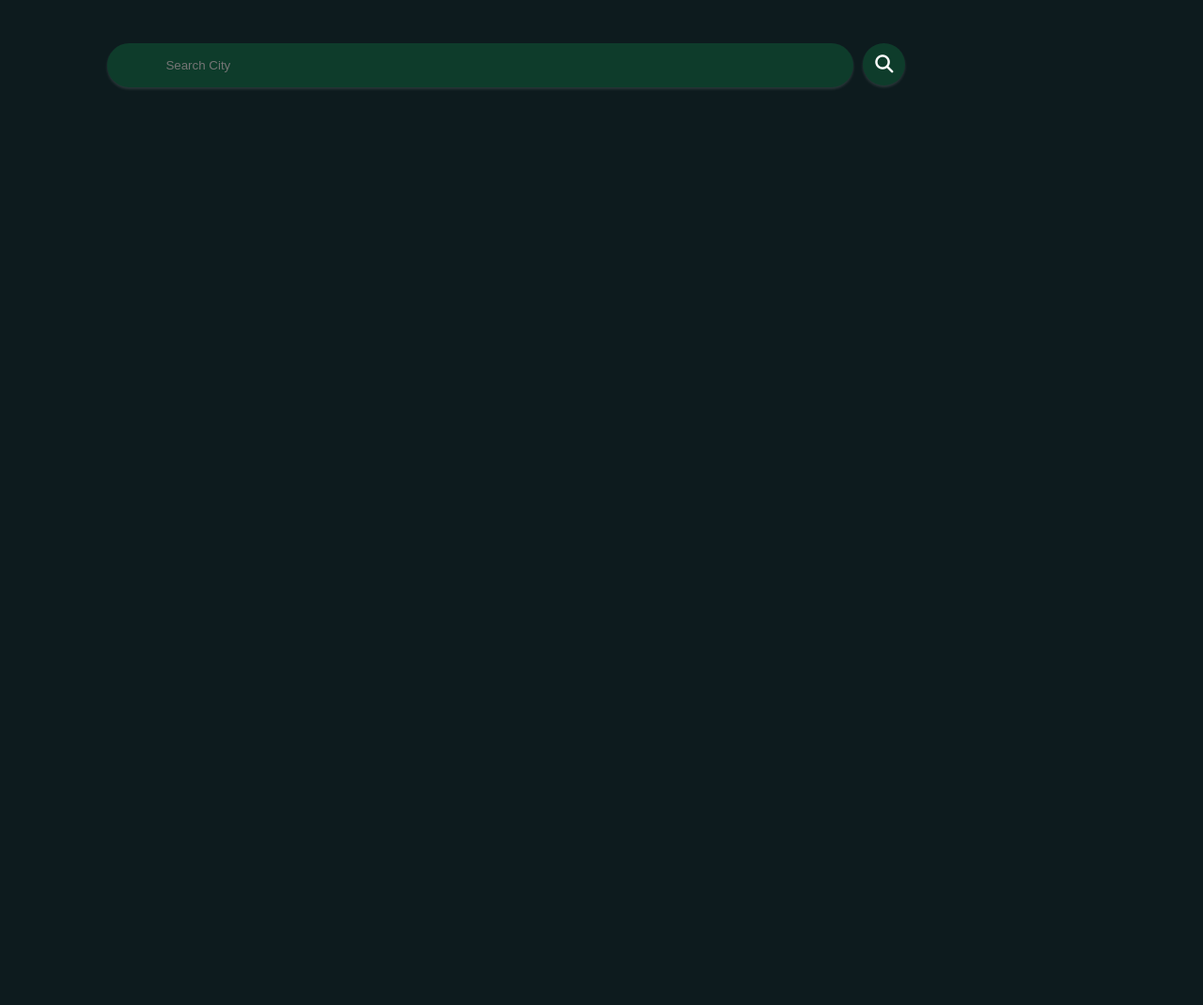
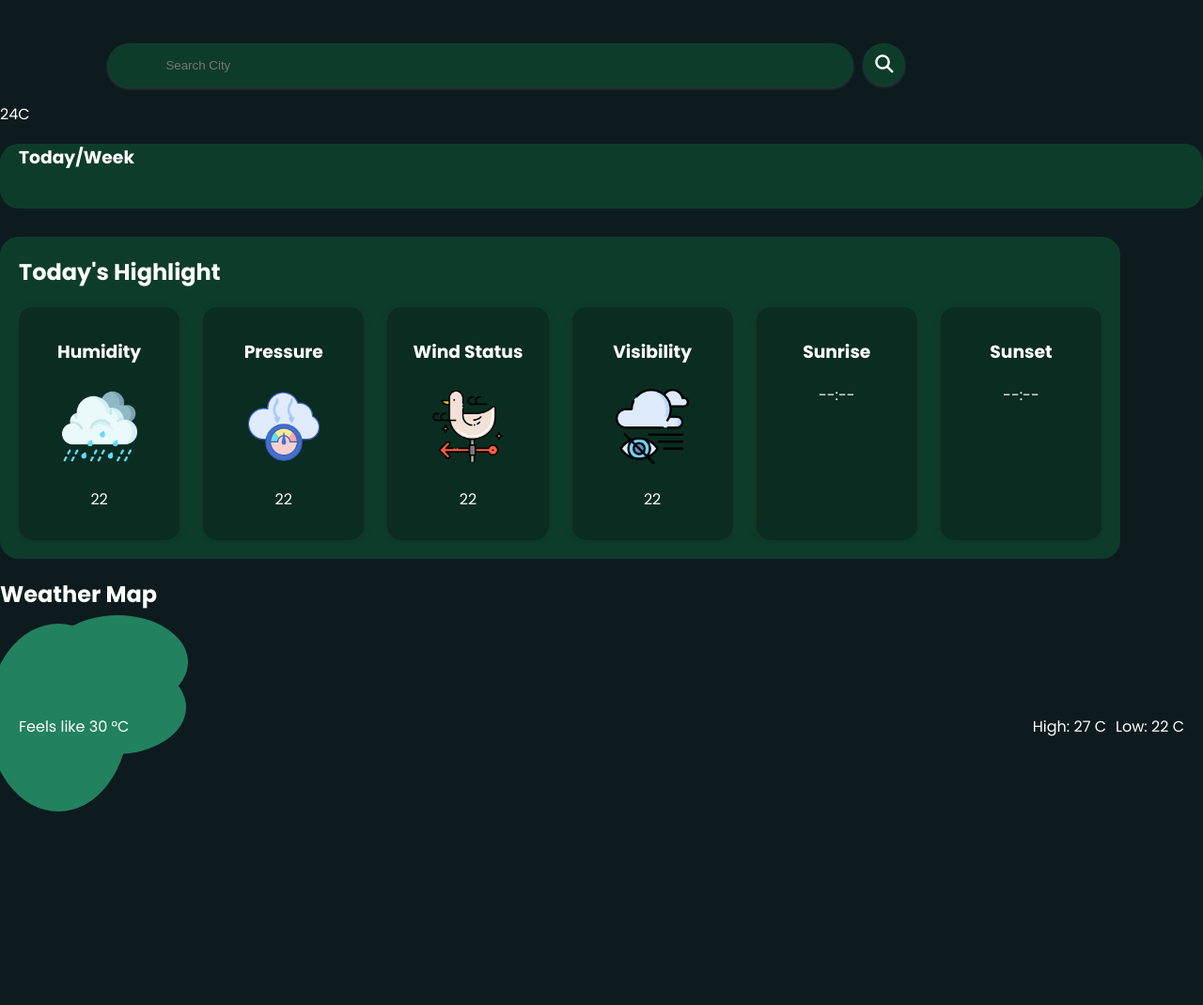
Before and after one commit to allamgowrisankar0001/SkyCast, a plain HTML site: page index.html in a window 1280 px wide. Shown: the whole page at 94% size. Before the commit the page ends 800 px from the top, so only its background shows below. Drawn offline with nearby package versions, Linux system fonts and the light colour scheme; some icons are missing.

Commit message:
Update index.html

```diff
--- a/index.html
+++ b/index.html
@@ -20,6 +20,7 @@
 </head>
 
 <body>
+
     <header>
         <nav>
             <ul>
@@ -29,7 +30,11 @@
             </ul>
         </nav>
     </header>
-    <main>
+     <div id="search-placeholder" style="display:none; text-align:center; margin-top:60px; font-size:1.3rem; color:#22815e; font-family:'Poppins',sans-serif;">
+        <i class="fa-solid fa-magnifying-glass-location" style="font-size:2.5rem;"></i>
+        <div style="margin-top:10px; width: 90vw;margin: auto;">Search a city to see the weather.<br>Type a city name and press the search button.</div>
+    </div>
+    <main class="main">
 
         <div class="divdiv">
 
@@ -134,4 +139,92 @@
 
 </body>
 
+</html>                24C
+            </div>
+            <p class="temp-p">Feels like <span id="feels">30 °C</span></p>
+            <div class="div-cont con1">
+            </div>
+            <div class="div-cont con2">
+            </div>
+            <div class="div-cont con3">
+            </div>
+            <div class="hl">
+                <p>High: <span id="high">27 C</span></p>
+                <p>Low: <span id="low">22 C</span></p>
+            </div>
+        </section>
+        <section class="Today-Week">
+            <h3>Today/Week</h3>
+            <div class="days-grid">
+
+            </div>
+        </section>
+    </div>
+
+        <section class="highlight">
+            <h1>Today's Highlight</h1>
+            <div class="highlight-grid">
+                <div class="humidity">
+                    <h3>Humidity</h3>
+                    <img src="humidity.png" alt="">
+                    <div>
+                        <p id="humidity-measure">22</p>
+                    </div>
+                </div>
+                <div class="humidity">
+                    <h3>Pressure</h3>
+                    <img src="pressure.png" alt="">
+                    <div>
+                        <p id="pressure-measure">22</p>
+                    </div>
+                </div>
+                <div class="humidity">
+                    <h3>Wind Status</h3>
+                    <img src="wind-status.png" alt="">
+                    <div>
+                        <p id="wind-measure">22</p>
+                    </div>
+                </div>
+                <div class="humidity">
+                    <h3>Visibility</h3>
+                    <img src="visibility.png" alt="">
+                    <div>
+                        <p id="visibility">22</p>
+                    </div>
+                </div>
+                    <div class="humidity">
+                        <h3>Sunrise</h3>
+                        <i class="wi wi-sunrise" style="font-size: 5.5rem; color: #FFD700;"></i>
+                        <div>
+                            <p id="sunrise">--:--</p>
+                        </div>
+                    </div>
+                    <div class="humidity">
+                        <h3>Sunset</h3>
+                        <i class="wi wi-sunset" style="font-size: 5.5rem; color: #FF8C00;"></i>
+                        <div>
+                            <p id="sunset">--:--</p>
+                        </div>
+                    </div>
+            </div>
+        </section>
+        <!-- <section class="riseset">
+            <p>🌅 Sunrise: <span id="sunrise"></span></p>
+<p>🌇 Sunset: <span id="sunset"></span></p>
+
+        </section> -->
+        <section class="map-section">
+  <h2>Weather Map</h2>
+  <div id="weather-map" style="height: 400px; width: 100%; border-radius: 15px;"></div>
+</section>
+
+
+    </main>
+
+    <script src="index.js"></script>
+    <script src="https://unpkg.com/leaflet/dist/leaflet.js"></script>
+
+</body>
+
+
 </html>
```
